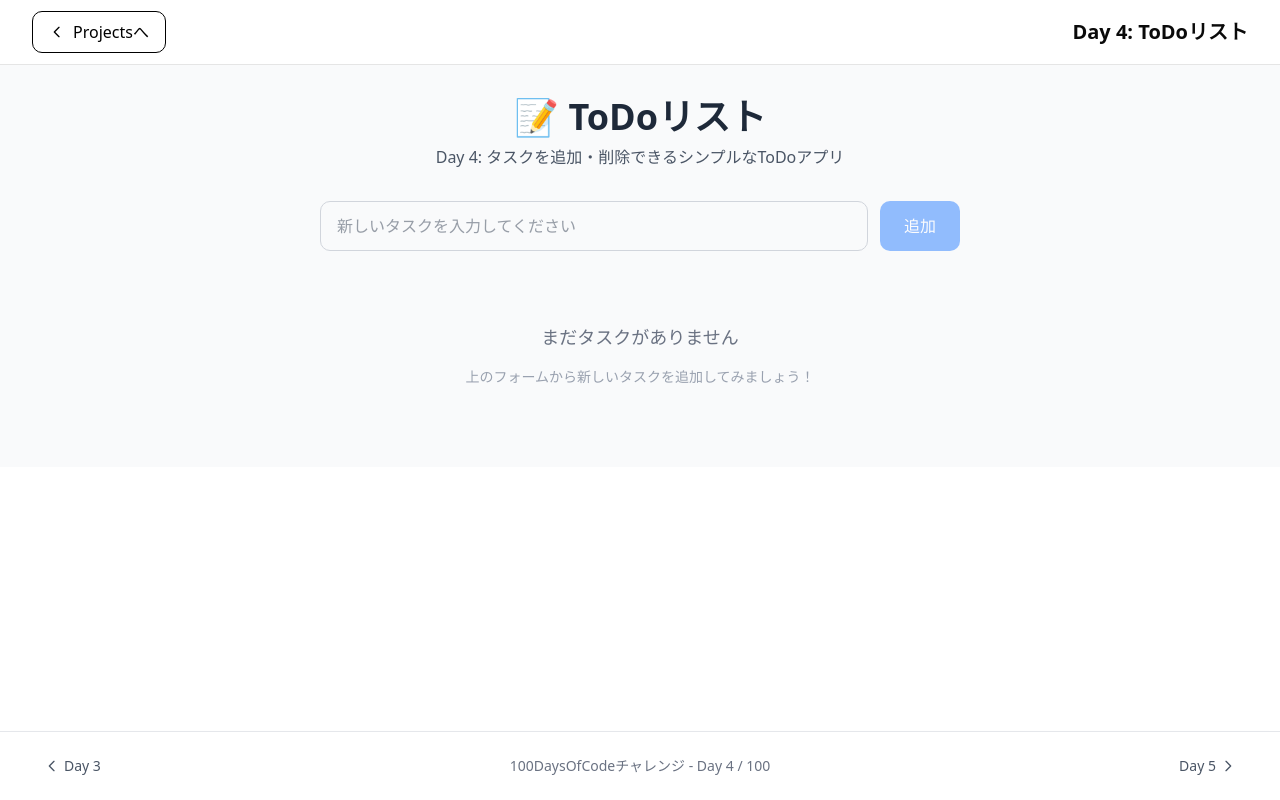
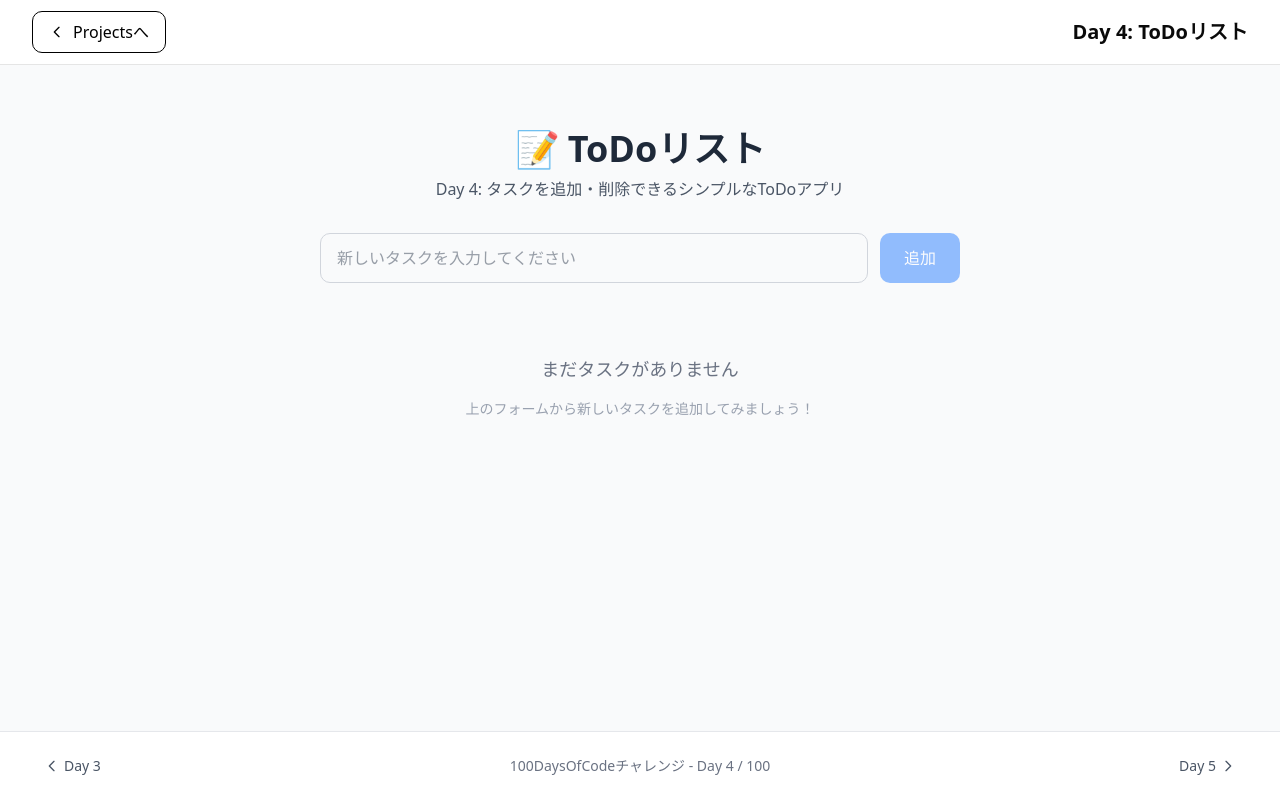
Before and after one commit to atsuki61/100DaysOfCode, a Next.js app: page /day4-todo-list in a window 1280 px wide. Built offline with nearby package versions, Linux system fonts and the light colour scheme.

Commit message:
各ページで共通して使われているページタイトルと説明文の部分をPageHeaderコンポーネントとして共通化

```diff
--- a/src/app/day1-counter/page.tsx
+++ b/src/app/day1-counter/page.tsx
@@ -1,14 +1,16 @@
 'use client';
 import Counter from './components/Counter'; // Counterコンポーネントをインポート
+import PageHeader from '../../components/common/PageHeader';
 
 export default function Day1Page() { //ページの中身を定義
   return (
     // コンテナ: 縦フレックス、全高、中央寄せ、パディング
     <div className="flex flex-col items-center justify-center h-full space-y-8">
-      {/* ページタイトル: 大文字、太字、濃いグレー */}
-      <h1 className="text-4xl font-bold text-slate-800 dark:text-slate-100">
-        カウンターアプリ
-      </h1>
+      <PageHeader
+        title="カウンターアプリ"
+        description="Day 1: ボタン操作で数値を増減できるシンプルなカウンター"
+        className="text-slate-800 dark:text-slate-100"
+      />
 
       <Counter />
     </div>
--- a/src/app/day2-anime-watchlist/components/AnimeWatchlist.tsx
+++ b/src/app/day2-anime-watchlist/components/AnimeWatchlist.tsx
@@ -1,6 +1,7 @@
 'use client'
 
 import { useState } from 'react'
+import PageHeader from '../../../components/common/PageHeader'
 
 // アニメの型定義
 interface Anime {
@@ -45,11 +46,14 @@ export default function AnimeWatchlist() {
 
   return (
     <div className="container mx-auto px-4 py-8 max-w-4xl"> {/* コンテナ, 中央寄せ, パディング=上下左右の余白, 最大幅制限 */}
-      {/* ヘッダー部分 */}
+      <PageHeader
+        icon="🎬"
+        title="アニメ視聴リスト"
+        description="Day 2: アニメのタイトル一覧と「視聴済み」チェック機能"
+      />
+
+      {/* 統計情報部分 */}
       <div className="text-center mb-8"> {/* 中央寄せ, 下マージン8(マージンは上下の余白) */}
-        <h2 className="text-3xl font-bold text-gray-800 mb-4"> {/* 大きい文字, 太字, 濃いグレー文字 */}
-          🎬 アニメ視聴リスト
-        </h2>
         <div className="bg-white rounded-lg shadow-md p-6"> {/* 白背景, 角丸, 影, パディング */}
           <div className="grid grid-cols-1 md:grid-cols-3 gap-4 text-center"> {/* グリッドレイアウト, 1列, 最大3列, 間隔, 中央寄せ */}
             <div className="p-4 bg-purple-50 rounded-lg"> {/* パディング, 紫背景, 角丸 */}
--- a/src/app/day3-bmi-calculator/page.tsx
+++ b/src/app/day3-bmi-calculator/page.tsx
@@ -5,6 +5,7 @@ import { Card, CardContent, CardDescription, CardHeader, CardTitle } from '@/com
 import { Input } from '@/components/ui/input' // 入力コンポーネント
 import { Button } from '@/components/ui/button' // ボタンコンポーネント
 import { Label } from '@/components/ui/label' // ラベルコンポーネント
+import PageHeader from '../../components/common/PageHeader'
 
 export default function BMICalculatorPage() {// BMI計算機のページ
   const [height, setHeight] = useState<string>('')// 身長の入力値
@@ -50,9 +51,16 @@ export default function BMICalculatorPage() {// BMI計算機のページ
   const isValidInput = height !== '' && weight !== '' && parseFloat(height) > 0 && parseFloat(weight) > 0//身長と体重が空でないかつ数値であるかつ0より大きい場合
 
   return (
+
     <>
+
       {/* 画面全体: 最小高さ100vh, 青系グラデーション背景, パディング4 */}
-      <div className="min-h-screen bg-gradient-to-br from-blue-50 to-indigo-100 p-4">
+      <div className="min-h-screen bg-gradient-to-br from-blue-50 to-indigo-100 p-4 py-12">
+        <PageHeader
+          title="BMI計算機"
+          description="Day 3: 身長と体重を入力してBMIを計算できるシンプルなBMI計算機"
+        />
+
         {/* メインコンテナ: 最大幅大サイズ, 中央配置, 上パディング12 */}
         <div className="max-w-4xl mx-auto pt-12">
           {/* 2カラムレイアウト: デスクトップは横並び, モバイルは縦積み, 間隔8 */}
--- a/src/app/day4-todo-list/layout.tsx
+++ b/src/app/day4-todo-list/layout.tsx
@@ -16,7 +16,7 @@ export default function TodoListLayout({
   return (
     <div className="min-h-screen flex flex-col">
       <Header title="Day 4: ToDoリスト" />
-      <main className="flex-1 pb-20">
+      <main className="flex-1 pb-20 bg-gray-50 py-8">
         {children}
       </main>
       <Footer currentDay={4} />
--- a/src/app/day4-todo-list/page.tsx
+++ b/src/app/day4-todo-list/page.tsx
@@ -4,6 +4,7 @@ import { useState } from 'react';
 import { Todo } from './types';
 import { TodoForm } from './components/TodoForm';
 import { TodoItem } from './components/TodoItem';
+import PageHeader from '../../components/common/PageHeader';
 
 export default function TodoListPage() {
   const [todos, setTodos] = useState<Todo[]>([]);
@@ -22,16 +23,13 @@ export default function TodoListPage() {
   };
 
   return (
-    <div className="bg-gray-50 py-8">
+    <div className="py-8">
       <div className="max-w-2xl mx-auto px-4">
-        <header className="text-center mb-8">
-          <h1 className="text-4xl font-bold text-gray-800 mb-2">
-            📝 ToDoリスト
-          </h1>
-          <p className="text-gray-600">
-            Day 4: タスクを追加・削除できるシンプルなToDoアプリ
-          </p>
-        </header>
+        <PageHeader
+          icon="📝"
+          title="ToDoリスト"
+          description="Day 4: タスクを追加・削除できるシンプルなToDoアプリ"
+        />
 
         <TodoForm onAdd={addTodo} />
 
--- /dev/null
+++ b/src/components/common/PageHeader.tsx
@@ -0,0 +1,25 @@
+type PageHeaderProps = {
+  icon?: string;
+  title: string;
+  description: string;
+  className?: string;
+};
+
+export default function PageHeader({
+  icon,
+  title,
+  description,
+  className = ""
+}: PageHeaderProps) {
+  return (
+    <header className={`text-center mb-8 ${className}`}>
+      <h1 className="text-4xl font-bold text-gray-800 mb-2">
+        {icon && <span className="mr-2">{icon}</span>}
+        {title}
+      </h1>
+      <p className="text-gray-600">
+        {description}
+      </p>
+    </header>
+  );
+}
```
